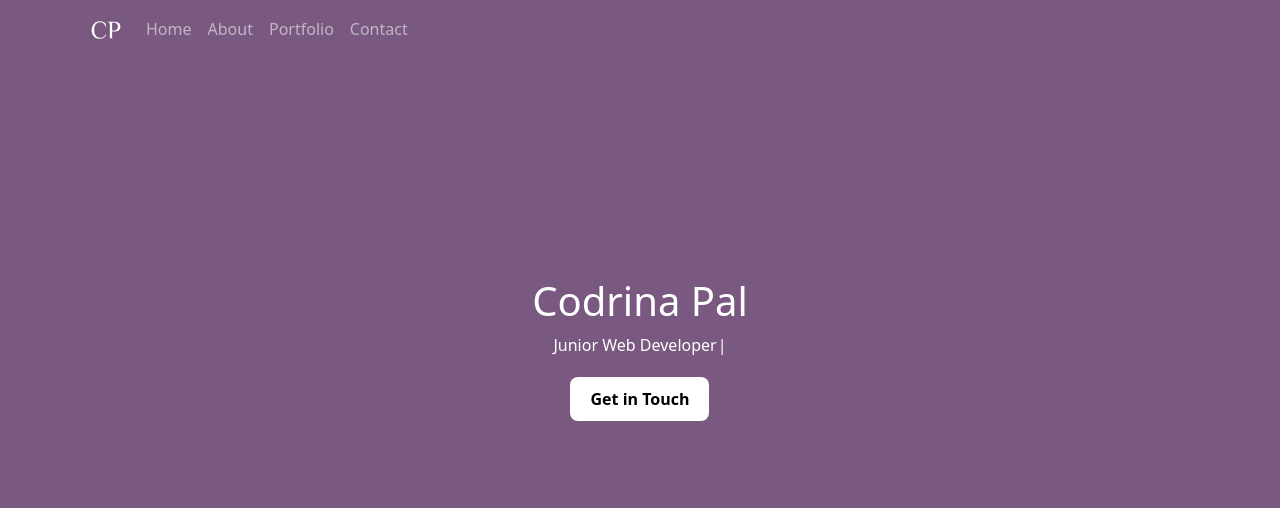
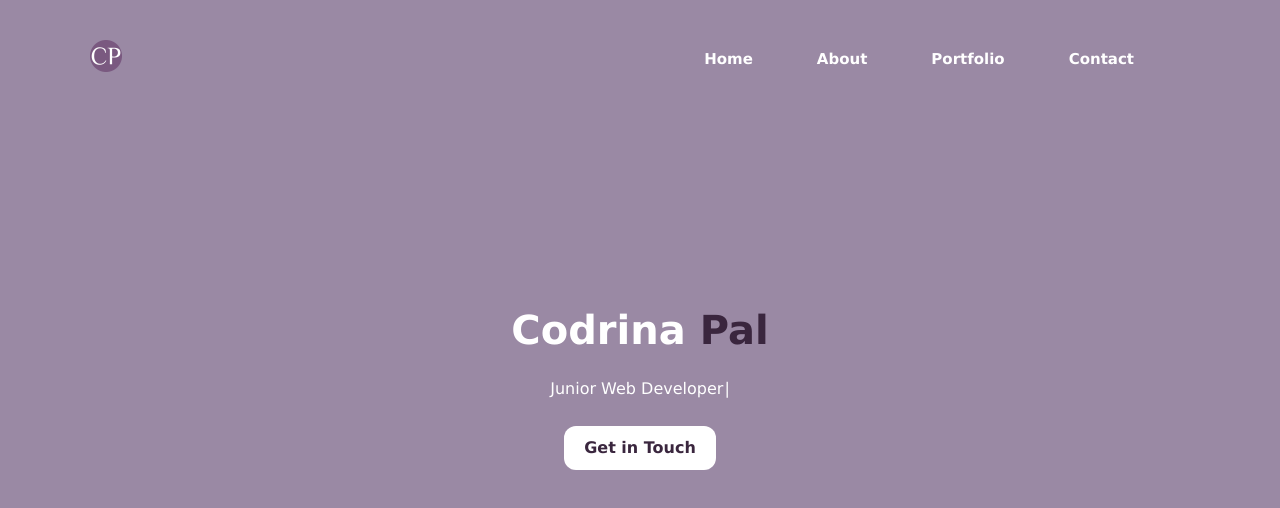
Before and after one commit to codri5/react-portfolio, a React (Create React App) app: page / in a window 1280 px wide. Shown: the top 508 px of the page. Built offline with nearby package versions, Linux system fonts and the light colour scheme.

Commit message:
added navbar css

```diff
--- a/src/App.js
+++ b/src/App.js
@@ -1,5 +1,5 @@
 import React from 'react';
-import NavigationBar from './components/NavigationBar';
+import NavigationBar from './components/NavigationBar/NavigationBar';
 import Home from './components/Home/Home'
 
 function App() {
--- a/src/components/Home/Home.js
+++ b/src/components/Home/Home.js
@@ -12,7 +12,7 @@ function Home() {
         <Container className='home-content'>
           <Row>
             <Col className='home-header text-center'>
-              <h1 className='name-heading'>Codrina Pal</h1>
+              <h1 className='name-heading'>Codrina <span id='span'>Pal</span></h1>
               <Type />
               <button className='homeBtn' type="button">Get in Touch</button>
             </Col>
--- /dev/null
+++ b/src/components/NavigationBar/NavigationBar.css
@@ -0,0 +1,34 @@
+.navbar-toggler:focus,
+.navbar-toggler-icon:focus {
+    box-shadow: none;
+}
+
+.nav-link {
+    color: white;
+    font-size: 15px;
+    margin-left: 0.5rem;
+    margin: 1.5rem;
+    font-weight: bold;
+  }
+
+.nav-link:hover {
+    color: #3a263e;
+}
+
+.navbar-nav {
+    margin-right: 2rem;
+    margin-top: 0.5rem;
+}
+
+@media only screen and (max-width: 600px) {
+    .nav-link {
+      margin-left: 0;
+      margin: 0;
+    }
+
+    .navbar-nav {
+      position: absolute;
+      margin: 1rem;
+      padding-left: 0.5rem;
+    }
+}
--- a/src/components/NavigationBar.js
+++ b/src/components/NavigationBar/NavigationBar.js
@@ -2,7 +2,8 @@ import React from 'react';
 import Navbar from 'react-bootstrap/Navbar';
 import Container from 'react-bootstrap/Container';
 import Nav from 'react-bootstrap/Nav';
-import logo from '../assets/logo.png';
+import logo from '../../assets/logo.png';
+
 
 function NavigationBar() {
   return (
@@ -11,7 +12,7 @@ function NavigationBar() {
         <Navbar.Brand href='#'><img src={logo} className='logo' alt='logo' /></Navbar.Brand>
         <Navbar.Toggle aria-controls='navbar-nav' />
         <Navbar.Collapse id='navbar-nav'>
-          <Nav className='text-right'>
+          <Nav className='text-right ms-auto'>
             <Nav.Link href='#home'>Home</Nav.Link>
             <Nav.Link href='#about'>About</Nav.Link>
             <Nav.Link href='#portfolio'>Portfolio</Nav.Link>
--- a/src/index.js
+++ b/src/index.js
@@ -2,6 +2,7 @@ import React from 'react';
 import ReactDOM from 'react-dom/client';
 import App from './App';
 import 'bootstrap/dist/css/bootstrap.css';
+import '../src/components/NavigationBar/NavigationBar.css'
 import './style.css';
 
 const root = ReactDOM.createRoot(document.getElementById('root'));
--- a/src/style.css
+++ b/src/style.css
@@ -1,10 +1,11 @@
 body {
-  background-color: #7A5980;
+  background-color: #9a89a4;
+  font-family: Verdana, Geneva, Tahoma, sans-serif;
 }
 
 .home-content {
   display: flex;
-  height: 75vh;
+  height: 70vh;
   align-items: center;
   justify-content: center;
   color: white;
@@ -19,12 +20,30 @@ body {
 .homeBtn {
   background-color: white;
   border: none;
-  color: black;
+  color: #3a263e;
   padding: 10px 20px;
   text-align: center;
   text-decoration: none;
   display: inline-block;
-  border-radius: 8px;
+  border-radius: 12px;
   font-weight: bold;
   margin: 20px;
+  margin-top: 25px;
 }
+
+.name-heading {
+  font-size: 40px;
+  font-weight: bold;
+  padding: 15px;
+}
+
+#span {
+  color: #3a263e;
+}
+
+@media only screen and (max-width: 600px) {
+
+  .home-content {
+    height: 80vh;
+  }
+}
```
